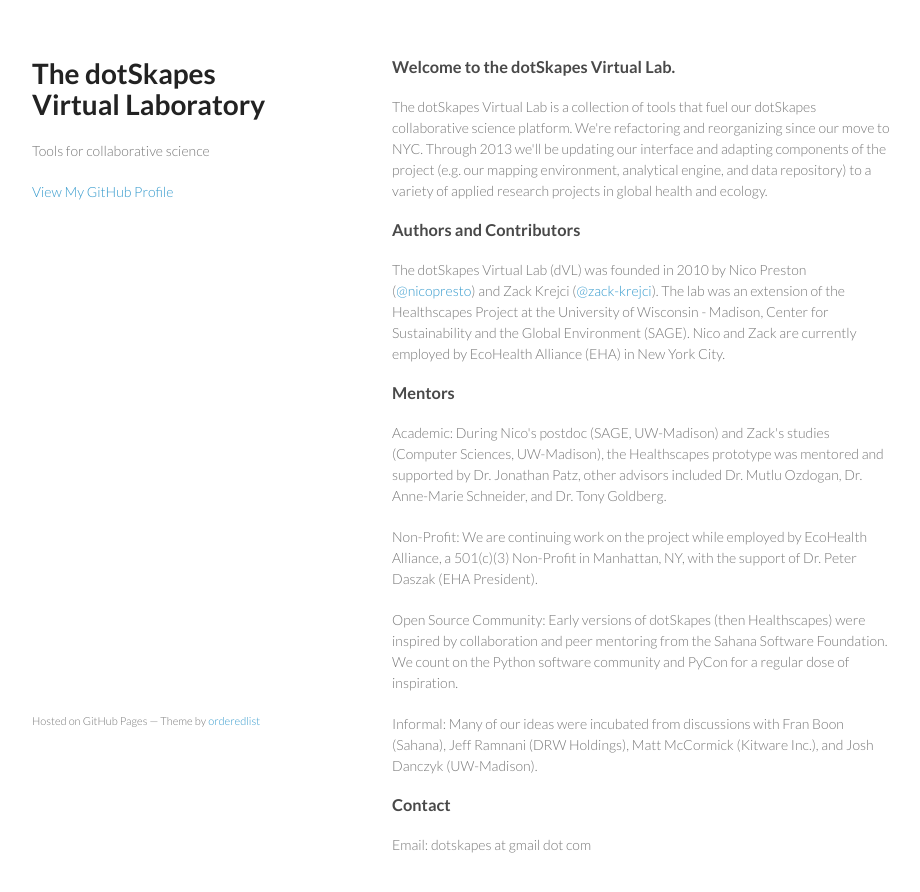
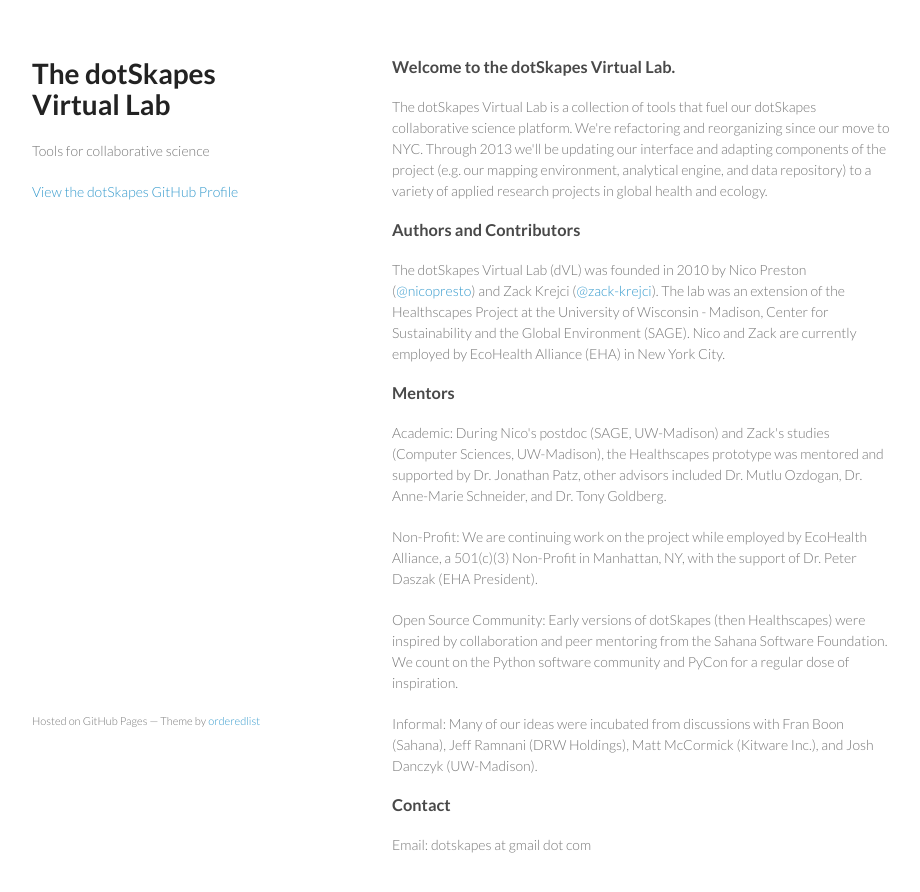
Before and after one commit to dotskapes/dotskapes.github.com, a plain HTML site: page index.html in a window 1280 px wide. Shown: the whole page, without its empty margins (178-1098 px from the left). Drawn offline with Linux system fonts and the light colour scheme.

Commit message:
Update index.html

```diff
--- a/index.html
+++ b/index.html
@@ -15,11 +15,11 @@
   <body>
     <div class="wrapper">
       <header>
-        <h1>The dotSkapes Virtual Laboratory</h1>
+        <h1>The dotSkapes Virtual Lab</h1>
         <p>Tools for collaborative science</p>
 
 
-        <p class="view"><a href="https://github.com/dotskapes">View My GitHub Profile</a></p>
+        <p class="view"><a href="https://github.com/dotskapes">View the dotSkapes GitHub Profile</a></p>
 
       </header>
       <section>
```
